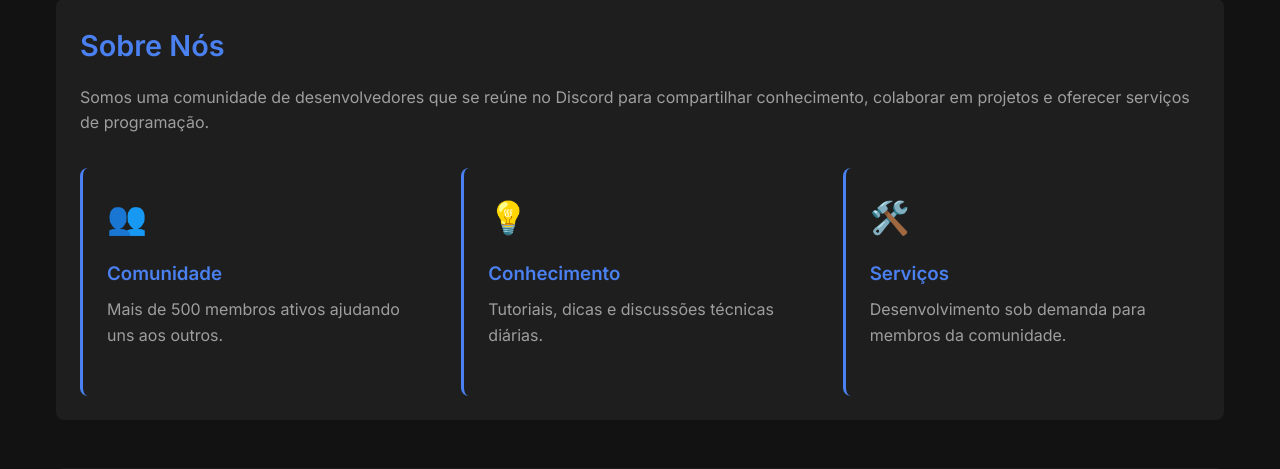
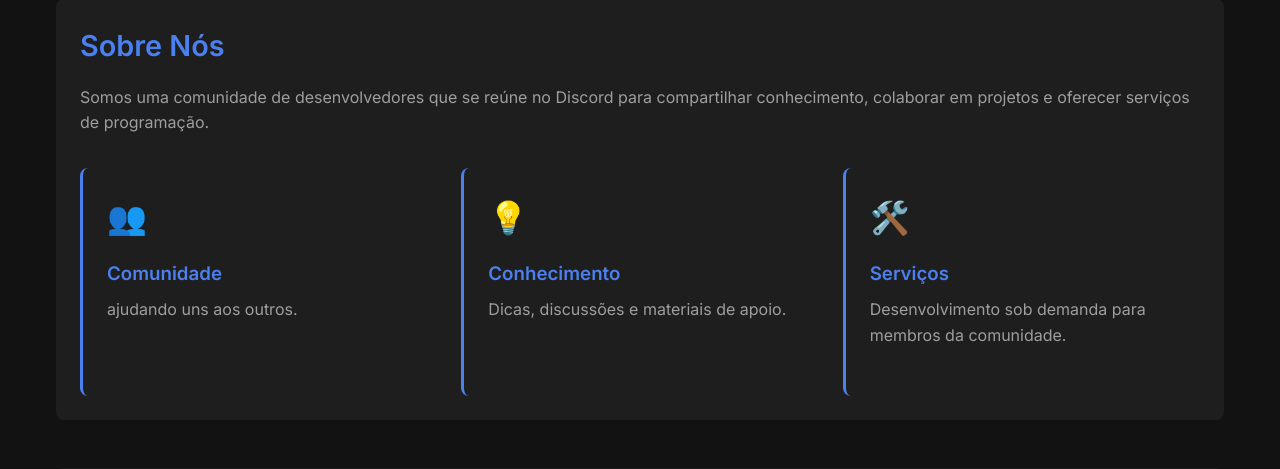
Before and after one commit to servico-programador/servico-programador, a Flask app: page / in a window 1280 px wide. Shown: the part 258-727 px from the top of the page. Run offline with Flask 3, Linux system fonts and the light colour scheme.

Commit message:
mudei alguns links que precisava

```diff
--- a/templates/index.html
+++ b/templates/index.html
@@ -33,13 +33,13 @@
                 <div class="feature-card">
                     <div class="feature-icon">👥</div>
                     <h3>Comunidade</h3>
-                    <p>Mais de 500 membros ativos ajudando uns aos outros.</p>
+                    <p>ajudando uns aos outros.</p>
                 </div>
 
                 <div class="feature-card">
                     <div class="feature-icon">💡</div>
                     <h3>Conhecimento</h3>
-                    <p>Tutoriais, dicas e discussões técnicas diárias.</p>
+                    <p>Dicas, discussões e materiais de apoio.</p>
                 </div>
 
                 <div class="feature-card">
@@ -82,7 +82,7 @@
                 <div class="contact-card">
                     <h3>Discord</h3>
                     <p>Junte-se a nossa comunidade</p>
-                    <a href="#" class="simple-button discord-button">Entrar no Servidor</a>
+                    <a href="https://discord.gg/qYMQ53wWVx" class="simple-button discord-button">Entrar no Servidor</a>
                 </div>
 
                 <div class="contact-card">
@@ -93,7 +93,7 @@
                         <input type="email" name="email" placeholder="Seu e-mail" required>
                         <textarea name="message" placeholder="Sua mensagem" required></textarea>
                         <input type="hidden" name="_captcha" value="false">
-                        <input type="hidden" name="_next" value="http://127.0.0.1:5000/obrigado">
+                        <input type="hidden" name="_next" value="https://servico-programador.onrender.com//obrigado">
                         <button type="submit" class="simple-button">Enviar Mensagem</button>
                     </form>
                 </div>
```
